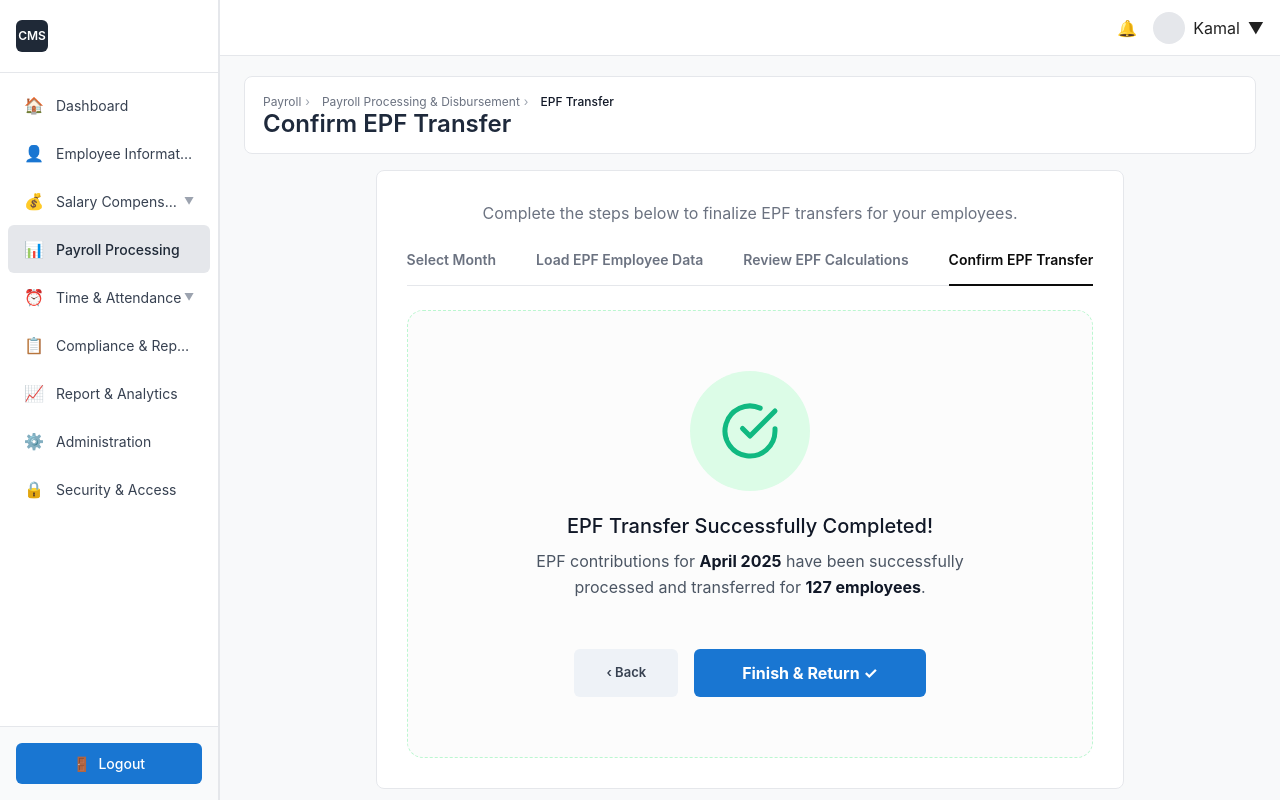
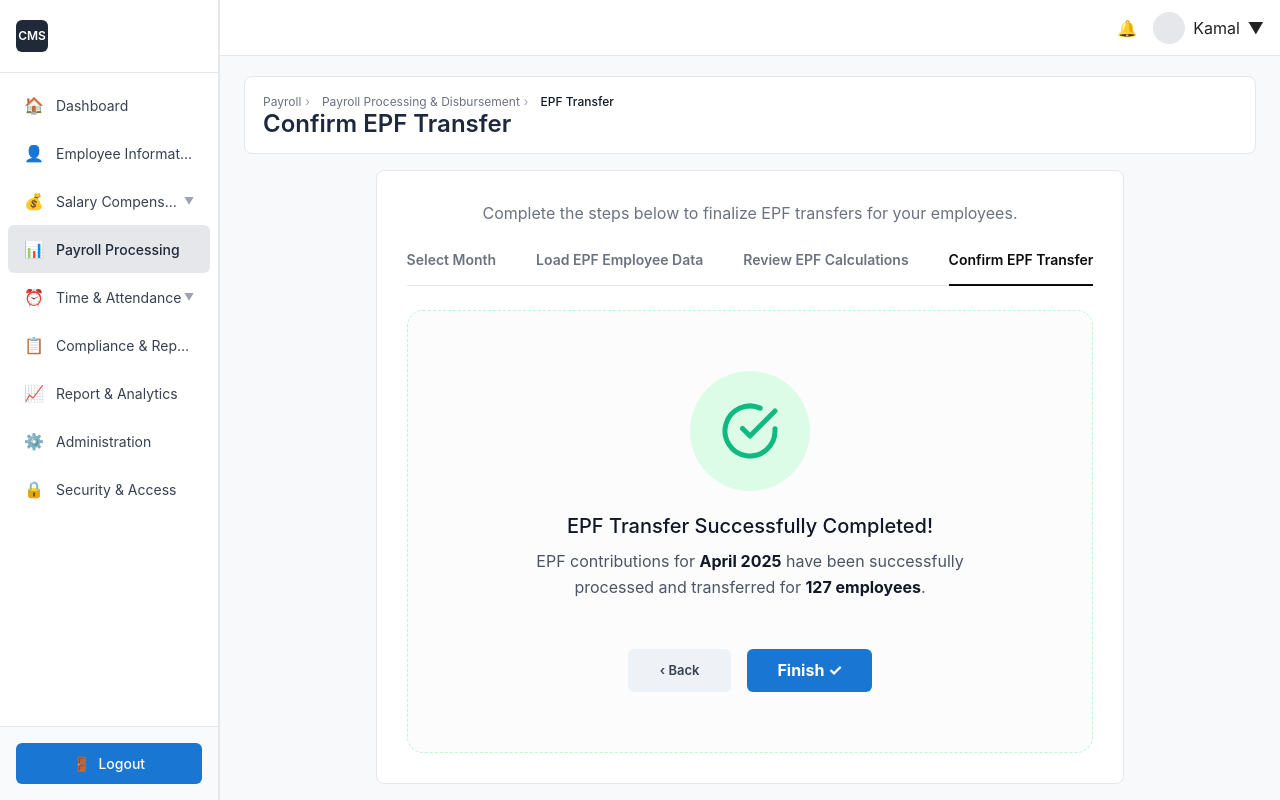
Before and after one commit to Cyber-Mas-Solutions/Payroll_Management_Front_Final, a React (Vite) app: page /process-epf/confirm-transfer in a window 1280 px wide. Built offline with nearby package versions, Linux system fonts and the light colour scheme; sample sign-in values are in the browser's storage.

Commit message:
new epf finalized page updates

```diff
--- a/src/pages/Payroll Processing/ConfirmEPFTransfer.jsx
+++ b/src/pages/Payroll Processing/ConfirmEPFTransfer.jsx
@@ -123,10 +123,10 @@ const ConfirmEPFTransfer = () => {
 
                 <button
                   className="btn btn-primary"
-                  style={{ padding: "12px 48px", fontWeight: 700, fontSize: 16 }}
+                  style={{ padding: "9px 30px", fontWeight: 700, fontSize: 16 }}
                   onClick={() => navigate("/epf-transfer")}
                 >
-                  Finish & Return ✓
+                  Finish ✓
                 </button>
               </div>
             </div>
```
